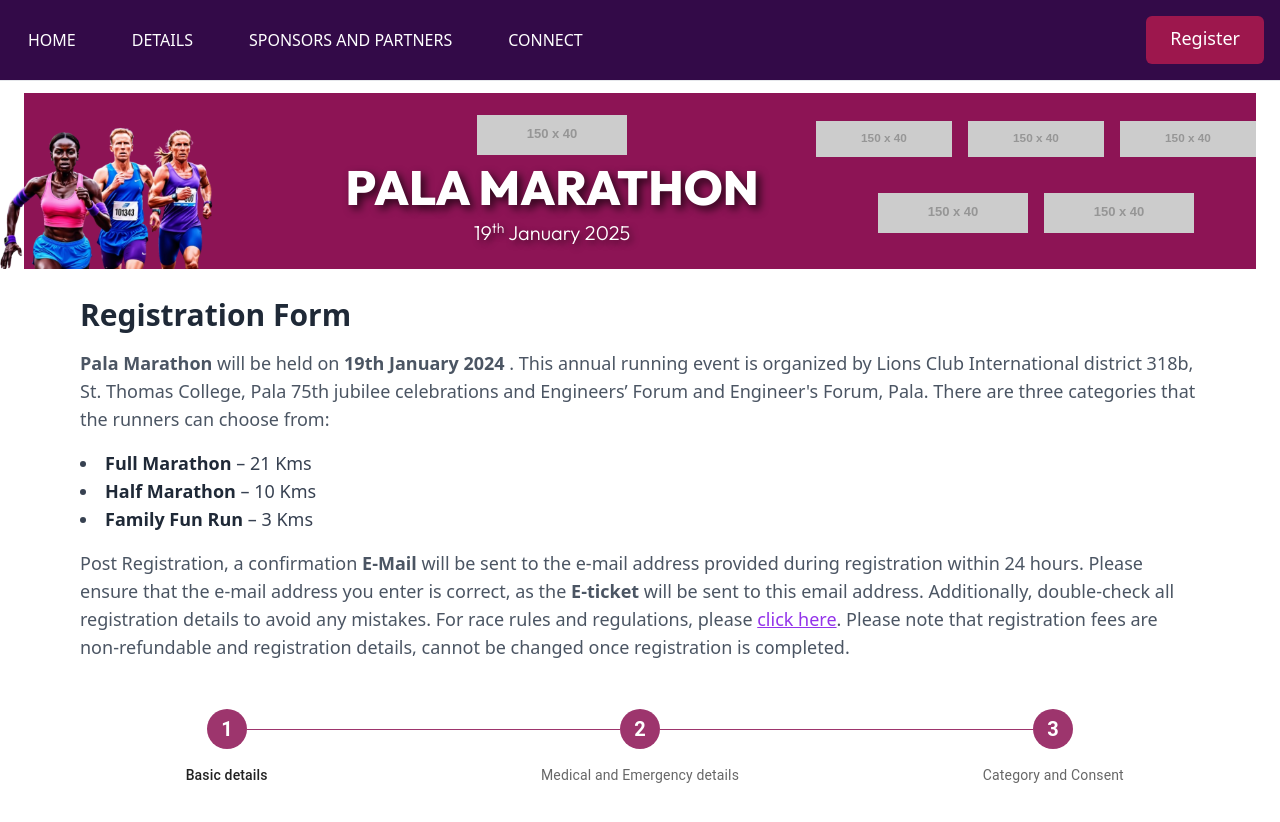
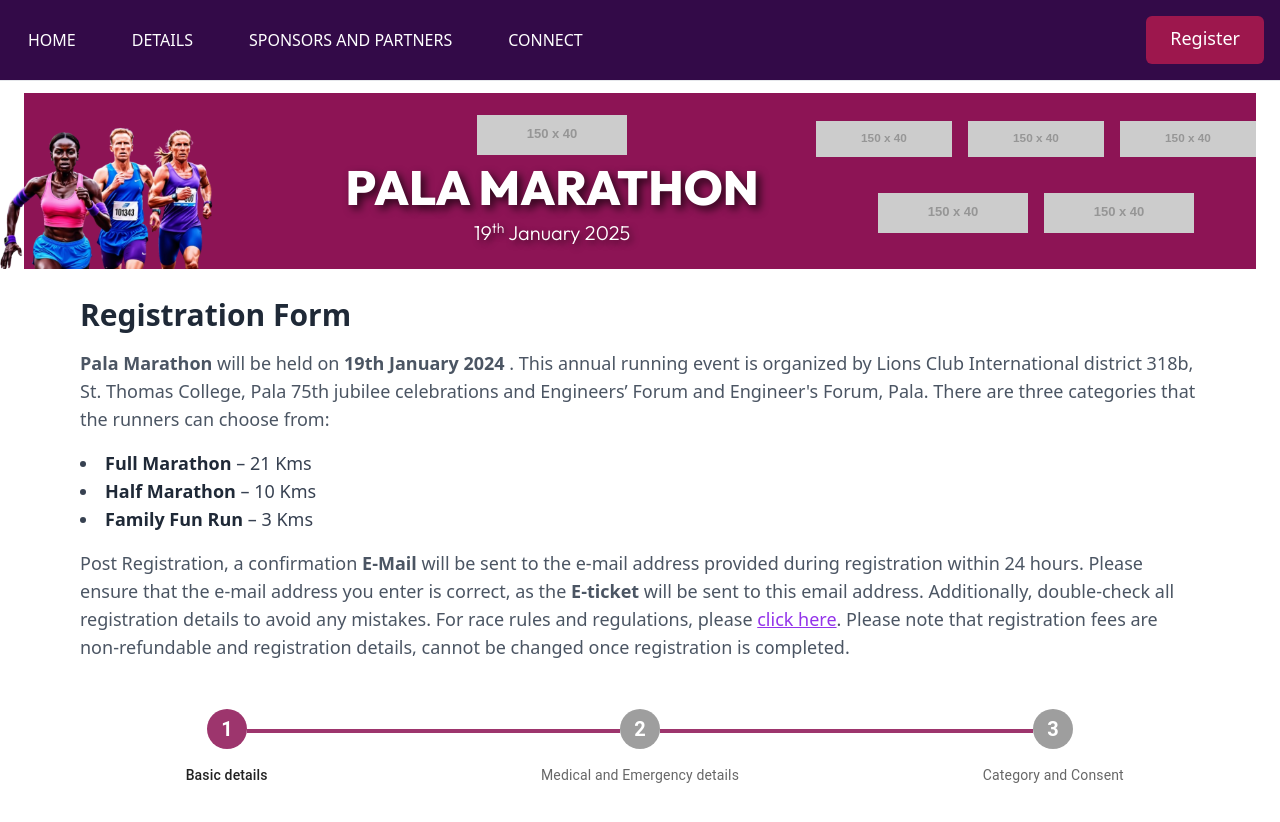
Before and after one commit to tomsabu444/Pala-Marathon-Website, a React (Vite) app in the folder client/: page /register in a window 1280 px wide. Shown: the top 822 px of the page. Built offline with nearby package versions, Linux system fonts and the light colour scheme.

Commit message:
Refactor RegistrationForm styles for step connector and update label colors based on active step

```diff
--- a/client/src/components/RegistrationForm.jsx
+++ b/client/src/components/RegistrationForm.jsx
@@ -17,19 +17,23 @@ function RegistrationForm() {
           padding: "20px",
           justifyContent: "center",
           width: "100%",
-          ".MuiStepConnector-line": {
-            borderColor: "#9D356D",
-            marginTop: ".5rem",
+          "& .MuiStepConnector-root": {
+
+            ".MuiStepConnector-line": {
+              borderColor: "#9D356D",
+              marginTop: ".5rem",
+              borderWidth: "2px",
+            },
           },
         }}
       >
-        {steps.map((label) => (
+        {steps.map((label, index) => (
           <Step
             key={label}
             sx={{
               "& .MuiStepIcon-root": {
                 fontSize: "2.5rem",
-                color: "#9D356D",
+
                 "&.Mui-active": {
                   color: "#9D356D",
                 },
@@ -46,7 +50,7 @@ function RegistrationForm() {
                 whiteSpace: "normal",
                 overflowWrap: "break-word",
                 textAlign: "center",
-                color: "#000080",
+                color: index === 0 ? "#8484ac" : "grey", // Active label in blue, others grey
               }}
             >
               {label}
```
